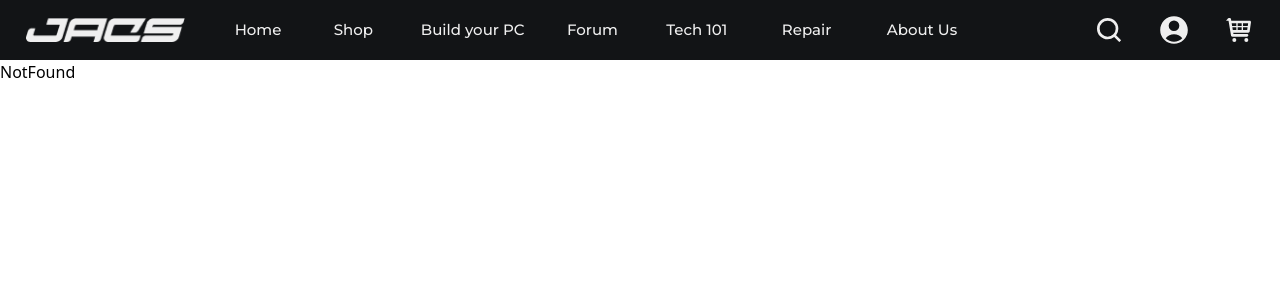
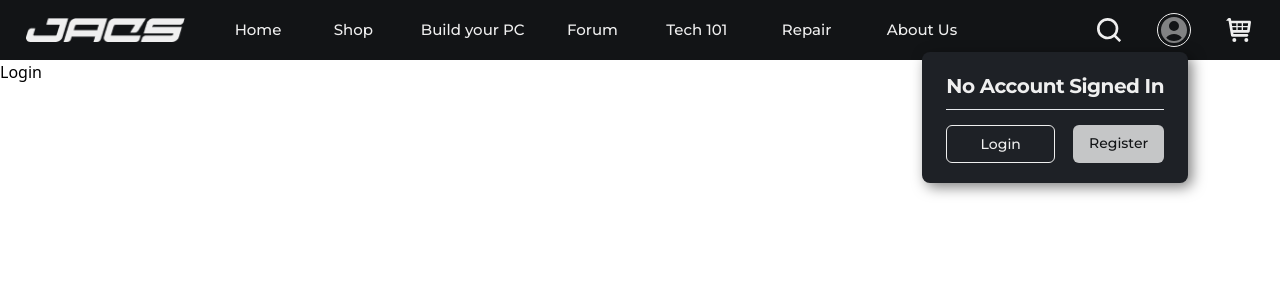
Before and after one commit to keanknowsss/JACS-FE, a React (Create React App) app: page /login in a window 1280 px wide. Both pictures are taken after a click on the icon 1174 px from the left and 30 px from the top of the page. Shown: the top 300 px of the page. Built offline with nearby package versions, Linux system fonts and the light colour scheme.

Commit message:
Added No Account Dropdown for Profile

```diff
--- /dev/null
+++ b/src/assets/placeholder/index.js
@@ -0,0 +1 @@
+export { default as ProfilePicture } from "./user_dp.png";
--- a/src/components/Navbar/Navbar.js
+++ b/src/components/Navbar/Navbar.js
@@ -1,19 +1,27 @@
 import { useEffect, useState } from "react";
+import { Link, NavLink, Outlet, useLocation } from "react-router-dom";
+import { ProfilePicture } from "../../assets/placeholder";
 import styles from "./Navbar.module.scss";
-import { NavLink, Outlet, useLocation } from "react-router-dom";
 
 const Navbar = () => {
 	const location = useLocation();
 
 	const [searchActive, setSearchActive] = useState(false);
+	const [profileActive, setProfileActive] = useState(false);
+	const [cartActive, setCartActive] = useState(false);
 
 	const handleSearch = (e) => {
 		searchActive ? setSearchActive(false) : setSearchActive(true);
 	};
 
+	const handleProfile = (e) => {
+		profileActive ? setProfileActive(false) : setProfileActive(true);
+	};
+
 	useEffect(() => {
 		setSearchActive(false);
-	}, [location])
+		setProfileActive(false);
+	}, [location]);
 
 	return (
 		<>
@@ -125,7 +133,8 @@ const Navbar = () => {
 						<svg
 							xmlns="http://www.w3.org/2000/svg"
 							viewBox="0 0 24 24"
-							className={styles.profileLogo}
+							className={`${ profileActive ? styles.profileLogoActive : null } ${styles.profileLogo}`}
+							onClick={handleProfile}
 						>
 							<path
 								fillRule="evenodd"
@@ -145,10 +154,37 @@ const Navbar = () => {
 						</svg>
 					</div>
 				</div>
+
+				{profileActive ? (
+					<section
+						aria-label="profile dropdown"
+						className={styles.profileSection}
+					>
+						<div className="flex justify-between">
+							<div>
+								<h1>No Account Signed In</h1>
+								{/* <img src={ProfilePicture} alt="My Profile" className={styles.profilePicture} /> */}
+							</div>
+						</div>
+
+						<hr />
+
+						<div className="flex justify-between mt-1.5">
+							<Link className={styles.login} to="/login">
+								Login
+							</Link>
+							<Link className={styles.register} to="/register">
+								Register
+							</Link>
+						</div>
+					</section>
+				) : null}
+
+
 			</nav>
 
 			{searchActive ? (
-				<section>
+				<section aria-label="searchbar" className={styles.searchSection}>
 					<form className="basis-3/5 flex justify-between">
 						<input
 							className={styles.searchInput}
--- a/src/components/Navbar/Navbar.module.scss
+++ b/src/components/Navbar/Navbar.module.scss
@@ -11,6 +11,10 @@ $background: rgb(18 20 22);
 
 @mixin test {
 	outline: 1px red solid;
+}
+
+@mixin button {
+	@apply py-2 border-lightWhite rounded-md text-sm ease-in-out duration-150 text-center;
 }
 
 // NavLink
@@ -30,12 +34,12 @@ $background: rgb(18 20 22);
 }
 
 .inactive {
-	@apply hover:text-secondary-light transition ease-in duration-150;
+	@apply hover:text-secondary-light transition ease-out duration-150;
 }
 
 // Elements
 nav {
-	@apply bg-background flex flex-row items-center justify-between text-lightWhite font-main font-medium;
+	@apply bg-background flex flex-row items-center justify-between text-lightWhite font-main font-medium relative;
 	height: 3.75rem;
 	padding-inline: 25px;
 
@@ -125,7 +129,6 @@ nav {
 	.searchLogo {
 		@apply w-8 h-8 inline-block rounded-full cursor-pointer fill-lightWhite hover:p-1 hover:border hover:border-lightWhite transition-all ease-in duration-150 text-lightWhite;
 	}
-
 	.searchLogoActive {
 		@apply w-8 h-8 inline-block rounded-full cursor-pointer p-1 bg-lightWhite fill-background;
 	}
@@ -135,21 +138,56 @@ nav {
 		width: 34px;
 		height: 34px;
 	}
-
-	.profileLogo:hover,
-	.searchLogo:hover,
-	.cartIcon:hover {
+	.profileLogoActive {
 		fill: rgba($lightWhite, 0.5);
-		transition: ease-in;
-		transition-duration: 150ms;
+		@apply ease-in duration-150 border border-lightWhite;
 	}
 
 	.cartIcon {
 		@apply w-8 h-8 inline-block fill-lightWhite rounded-full cursor-pointer hover:border hover:p-1 transition-all ease-in duration-150;
 	}
+
+	// ONHOVER: lightens the background
+	.profileLogo:hover,
+	.searchLogo:hover,
+	.cartIcon:hover {
+		fill: rgba($lightWhite, 0.5);
+		@apply ease-in duration-150;
+	}
+
+	// sections
+	.profileSection {
+		@apply bg-primary-default absolute top-13 bottom-0 right-23 px-6 py-5 h-fit w-fit rounded-lg flex flex-col gap-[9px];
+		filter: drop-shadow(4px 4px 7px rgb(0 0 0 / 0.5)) ;
+
+		.profilePicture {
+
+		}
+
+		h1 {
+			@apply font-bold text-xl tracking-tight;
+		}
+
+		.login {
+			@apply border basis-6/12;
+			@include button()
+		}
+		.register {
+			@apply basis-5/12 text-background;
+			@include button();
+			background-color: rgba($lightWhite, 0.8);
+		}
+		.register:hover,
+		.login:hover {
+			font-size: 15px;
+			background-color: white;
+			color: black;
+		}
+	}
 }
 
-section {
+// search Bar
+.searchSection {
 	@apply flex justify-center items-center font-main bg-background text-xs pb-5;
 	height: 5.75rem;
 
--- /dev/null
+++ b/src/pages/Login.js
@@ -0,0 +1,8 @@
+
+const Login = () => {
+  return (
+    <div>Login</div>
+  )
+}
+
+export default Login
--- /dev/null
+++ b/src/pages/Register.js
@@ -0,0 +1,8 @@
+
+const Register = () => {
+  return (
+    <div>Register</div>
+  )
+}
+
+export default Register
--- a/src/pages/index.js
+++ b/src/pages/index.js
@@ -8,3 +8,6 @@ export { default as Tech101 } from "./Tech101";
 export { default as Repair } from "./Repair";
 export { default as AboutUs } from "./AboutUs";
 export { default as NotFound } from "./NotFound";
+
+export { default as Login } from "./Login";
+export { default as Register } from "./Register";
--- a/src/routes/index.js
+++ b/src/routes/index.js
@@ -8,6 +8,8 @@ import {
 	Repair,
 	AboutUs,
 	NotFound,
+	Register,
+	Login,
 } from "../pages";
 import Navbar from "../components/Navbar";
 
@@ -23,6 +25,8 @@ const Navigation = () => {
 				<Route path="/tech101" element={<Tech101 />} />
 				<Route path="/repair" element={<Repair />} />
 				<Route path="/about" element={<AboutUs />} />
+				<Route path="/register" element={<Register />} />
+				<Route path="/login" element={<Login />} />
 				<Route path="*" element={<NotFound />} />
 			</Route>
 		</Routes>
--- a/tailwind.config.js
+++ b/tailwind.config.js
@@ -6,15 +6,28 @@ module.exports = {
 			colors: {
 				background: "#121416",
 				lightWhite: "#EFEFEF",
+				primary: {
+					default: "#1E2126",
+					1: "#6B728E",
+					2: "#50577A",
+					3: "#474E68",
+					4: "#404258",
+					5: "#333840",
+				},
 				secondary: {
 					default: "#F66B0E",
-          light: "#F19B61"
-        }
+					light: "#F19B61",
+				},
 			},
 			fontFamily: {
-        main: ["Montserrat"]
-      }
+				main: ["Montserrat"],
+			},
+			spacing: {
+				13: "3.25rem",
+        22: "5.5rem",
+        23: "5.75rem"
+			},
 		},
 	},
 	plugins: [],
-}
+};
```
Also changed, not shown: src/assets/placeholder/user_dp.png (added). Lines whose indentation alone changed are shown as unchanged.
